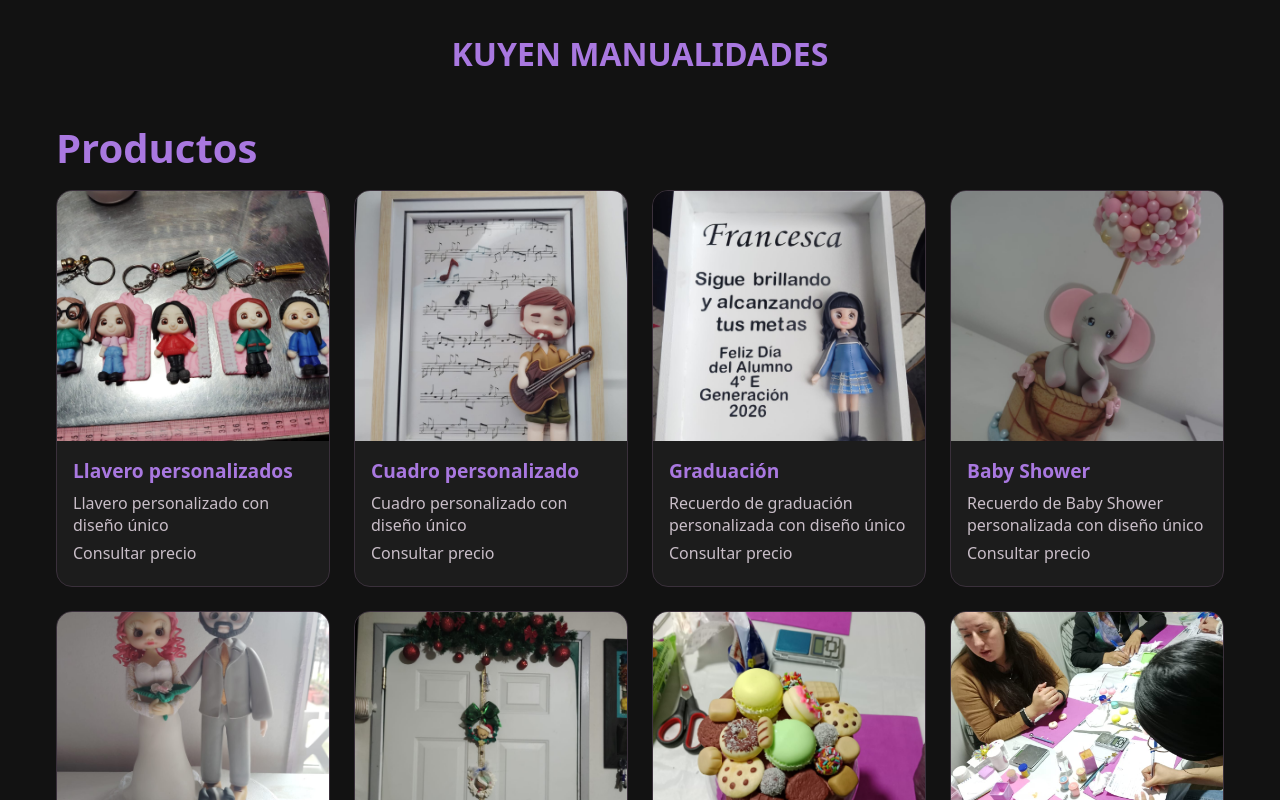
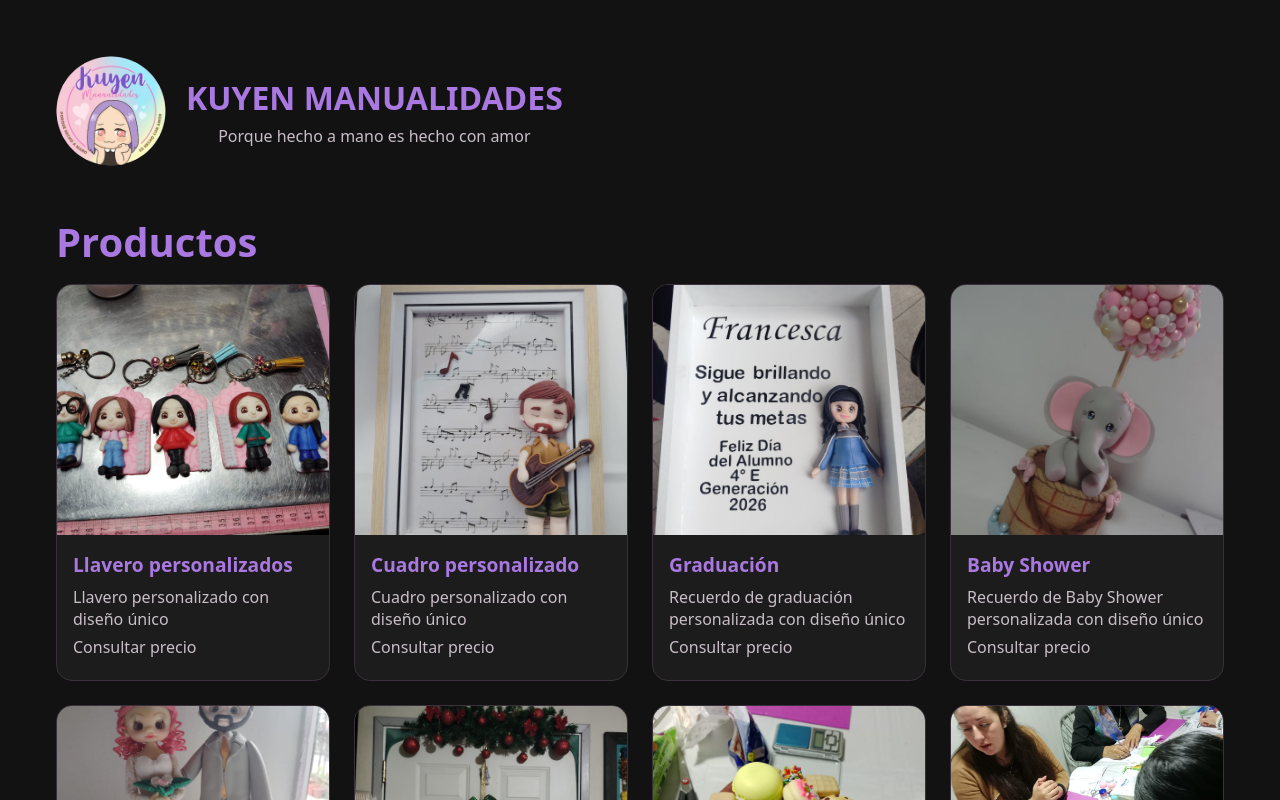
Before and after one commit to rsiolquen/kuyen-ecommerce, a React (Vite) app: page / in a window 1280 px wide. Shown: the top 800 px of the page. Built offline with nearby package versions, Linux system fonts and the light colour scheme.

Commit message:
feat: crear componente Header

```diff
--- a/src/App.tsx
+++ b/src/App.tsx
@@ -1,15 +1,17 @@
 import "./App.css";
+import Header from "./components/Header/Header";
 import ProductList from "./components/ProductList/ProductList";
 import products from "./data/products";
 
 function App() {
+  return (
+    <>
+      <Header />
 
-  return (
-    <main>
-      <h1>KUYEN MANUALIDADES</h1>
-
-    <ProductList products={products} />
-     </main>
+      <main>
+        <ProductList products={products} />
+      </main>
+    </>
   );
 }
 
--- a/src/components/Header/Header.css
+++ b/src/components/Header/Header.css
@@ -0,0 +1,41 @@
+.site-header {
+  padding: 24px;
+}
+
+.site-header-brand {
+  display: flex;
+  align-items: center;
+  gap: 20px;
+  max-width: 1200px;
+  margin: 0 auto;
+}
+
+.site-header-logo {
+  width: 110px;
+  height: 110px;
+  object-fit: cover;
+  border-radius: 50%;
+}
+
+.site-header h1 {
+  margin: 0 0 6px;
+  font-size: 2rem;
+  color: var(--color-primary);
+}
+
+.site-header p {
+  margin: 0;
+  color: var(--color-text-secondary);
+}
+
+@media (max-width: 600px) {
+  .site-header-brand {
+    flex-direction: column;
+    text-align: center;
+  }
+
+  .site-header-logo {
+    width: 90px;
+    height: 90px;
+  }
+}
--- a/src/components/Header/Header.tsx
+++ b/src/components/Header/Header.tsx
@@ -0,0 +1,23 @@
+import "./Header.css";
+import logoKuyen from "../../assets/logo/logo-1.jpeg";
+
+function Header() {
+  return (
+    <header className="site-header">
+      <div className="site-header-brand">
+        <img
+          className="site-header-logo"
+          src={logoKuyen}
+          alt="Logo de Kuyen Manualidades"
+        />
+
+        <div>
+          <h1>KUYEN MANUALIDADES</h1>
+          <p>Porque hecho a mano es hecho con amor</p>
+        </div>
+      </div>
+    </header>
+  );
+}
+
+export default Header;
```
